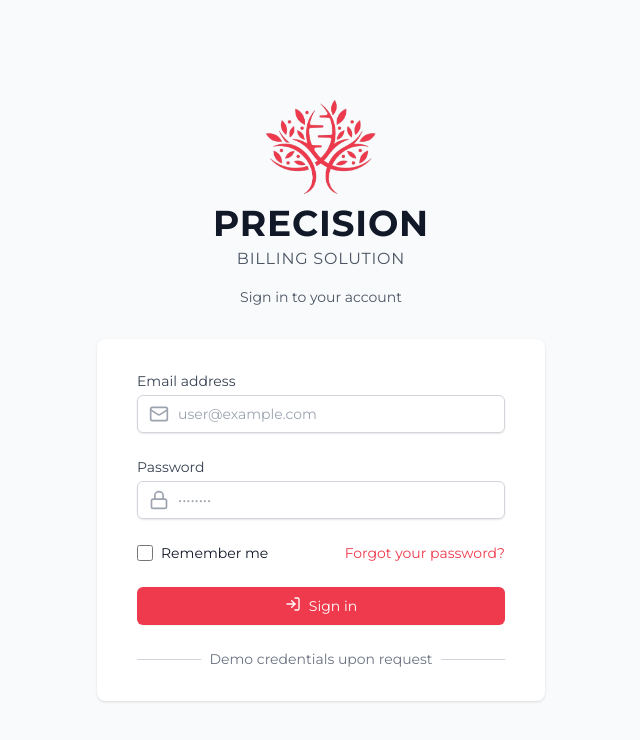
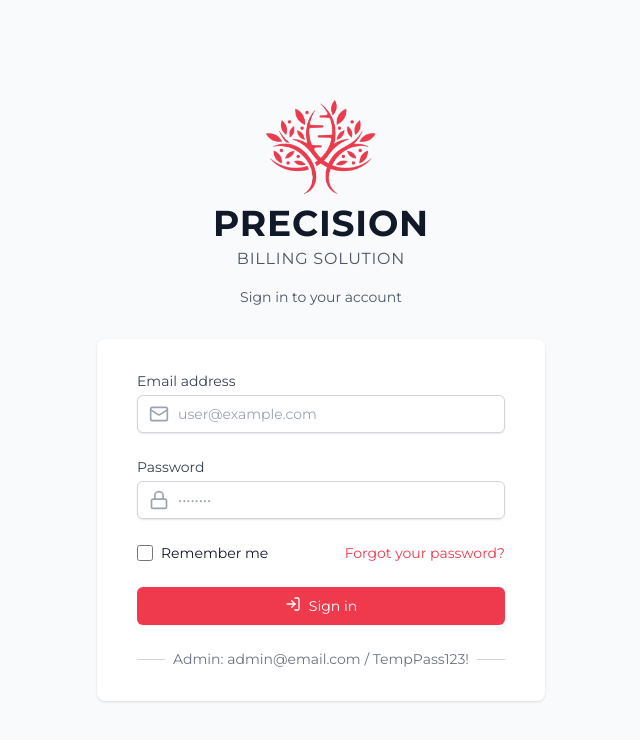
Before and after one commit to botpros-admin/PBS-Invoicing, a React (Vite) app: page /login in a window 1280 px wide. Shown: the top 740 px of the page, without its empty margins (319-959 px from the left). Built offline with nearby package versions, Linux system fonts and the light colour scheme; no server answers.

Commit message:
fix: Re-apply credential and deployment fixes

```diff
--- a/src/components/Sidebar.tsx
+++ b/src/components/Sidebar.tsx
@@ -64,7 +64,7 @@ const Sidebar: React.FC<SidebarProps> = ({ collapsed }) => {
                 className={({ isActive }) =>
                   `flex items-center py-3 px-4 rounded-lg transition-colors ${
                     isActive
-                      ? 'bg-secondary text-white'
+                      ? 'bg-blue-600 text-white ring-2 ring-blue-300'
                       : 'text-white hover:bg-white/10'
                   }`
                 }
--- a/src/pages/Login.tsx
+++ b/src/pages/Login.tsx
@@ -403,7 +403,7 @@ const Login: React.FC = () => {
                 </div>
                 <div className="relative flex justify-center text-sm">
                   <span className="px-2 bg-white text-gray-500">
-                    Demo credentials upon request
+                    Admin: admin@email.com / TempPass123!
                   </span>
                 </div>
               </div>
--- a/tailwind.config.js
+++ b/tailwind.config.js
@@ -5,7 +5,7 @@ export default {
     extend: {
       colors: {
         primary: '#9EA0A2',
-        secondary: '#EF3A4D',
+        secondary: '#2563EB', // Blue-600
       }
     },
   },
```
Also changed, not shown: 1 other file (tests, documents, lock files or other folders).
